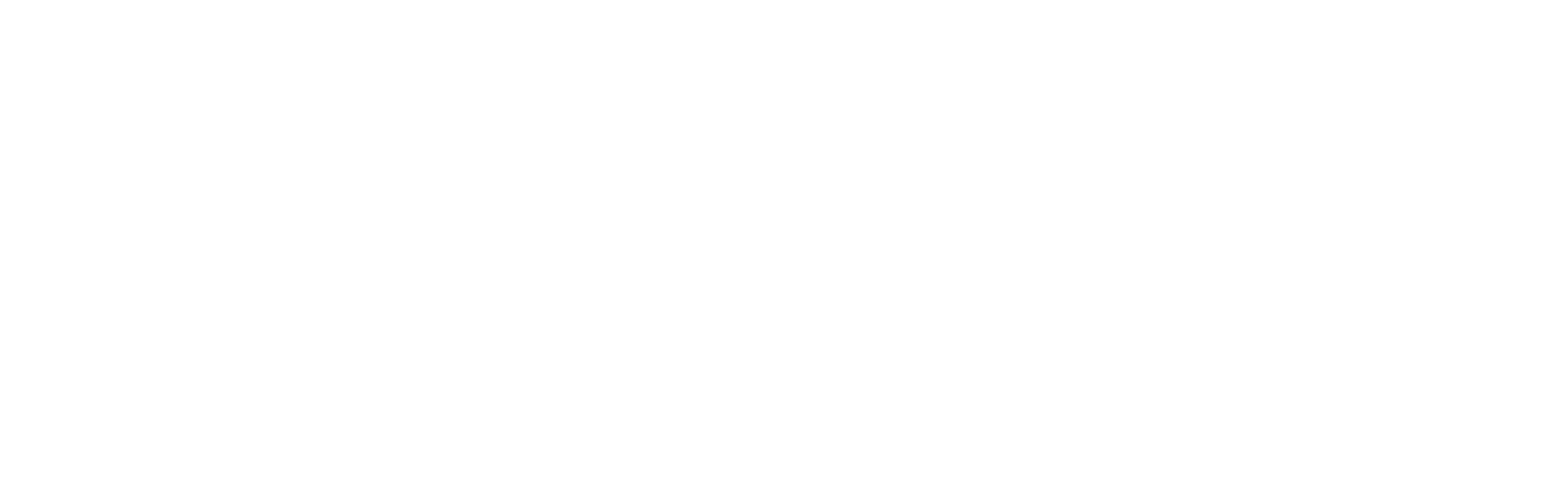
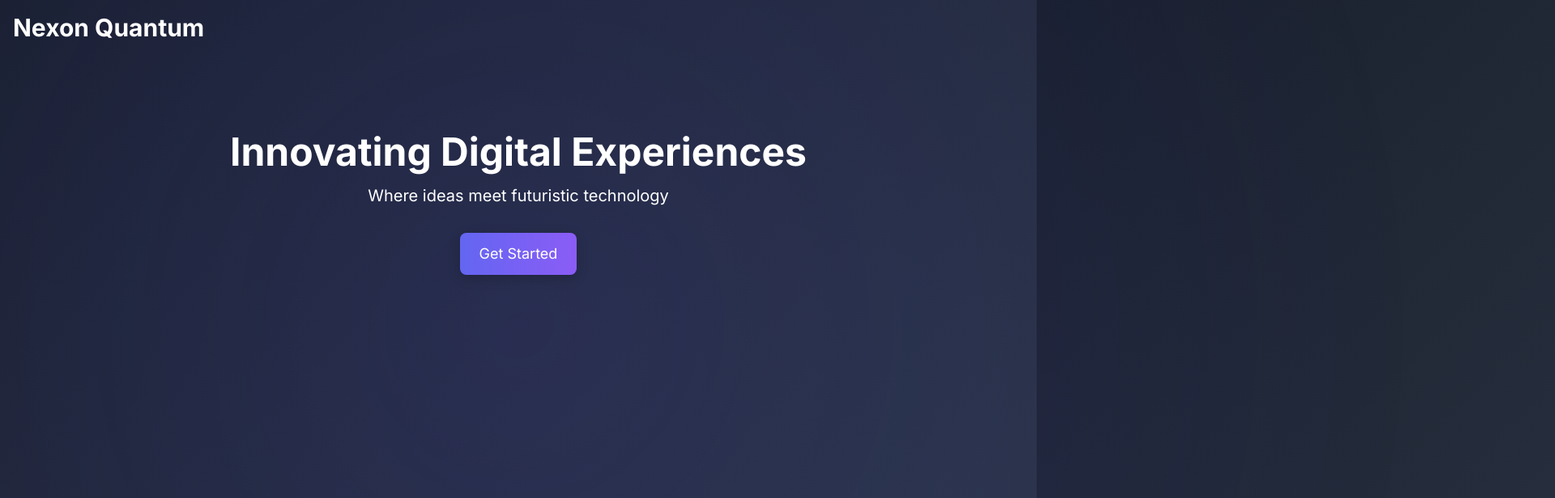
Before and after one commit to AthrvTech/Nexon-Quantum0, a plain HTML site: page index.html in a window 1280 px wide. Shown: the top 616 px of the page at 81% size, 1920 px wide, since content can reach past the window. Drawn offline with nearby package versions, Linux system fonts and the light colour scheme.

Commit message:
Update index.html

```diff
--- a/index.html
+++ b/index.html
@@ -4,23 +4,25 @@
     <meta charset="UTF-8">
     <meta name="viewport" content="width=device-width, initial-scale=1.0">
     <title>Nexon Quantum - Innovating Digital Experiences</title>
+
     <!-- Tailwind CSS CDN for modern and responsive styling -->
     <script src="https://cdn.tailwindcss.com"></script>
+
+    <!-- Google Fonts: Inter -->
+    <link href="https://fonts.googleapis.com/css2?family=Inter:wght@400;600;700&display=swap" rel="stylesheet">
+
     <style>
-        /* Custom font for a sleek, professional look */
         body {
             font-family: "Inter", sans-serif;
-            overflow-x: hidden; /* Prevents horizontal scroll issues, especially with animations */
+            overflow-x: hidden;
         }
 
-        /* Custom gradient for the hero section background */
         .hero-gradient-bg {
-            background: linear-gradient(135deg, #1a202c 0%, #2d3748 100%); /* Dark, futuristic gradient */
-            position: relative; /* Needed for pseudo-element positioning */
-            overflow: hidden; /* Hides overflow from the background animation */
+            background: linear-gradient(135deg, #1a202c 0%, #2d3748 100%);
+            position: relative;
+            overflow: hidden;
         }
 
-        /* Subtle background animation for the hero section to add dynamism */
         .hero-gradient-bg::before {
             content: '';
             position: absolute;
@@ -28,66 +30,78 @@
             left: -50%;
             width: 200%;
             height: 200%;
-            /* Radial gradient for a glowing/pulsing effect */
             background: radial-gradient(circle at 50% 50%, rgba(79, 70, 229, 0.15) 0%, transparent 70%);
-            animation: pulse-bg 15s infinite alternate ease-in-out; /* Animation definition */
-            z-index: 0; /* Ensures it stays behind content */
+            animation: pulse-bg 15s infinite alternate ease-in-out;
+            z-index: 0;
         }
 
-        /* Keyframes for the hero background pulse animation */
         @keyframes pulse-bg {
             0% { transform: scale(1); opacity: 0.8; }
             50% { transform: scale(1.1); opacity: 1; }
             100% { transform: scale(1); opacity: 0.8; }
         }
 
-        /* Text animation for elements within the hero section */
         .animate-fade-in-up {
-            animation: fadeInUp 1s ease-out forwards; /* Apply fadeInUp animation */
-            opacity: 0; /* Start elements hidden */
+            animation: fadeInUp 1s ease-out forwards;
+            opacity: 0;
         }
 
-        /* Delays for sequential animation of hero text elements */
         .animate-fade-in-up.delay-1 { animation-delay: 0.3s; }
         .animate-fade-in-up.delay-2 { animation-delay: 0.6s; }
         .animate-fade-in-up.delay-3 { animation-delay: 0.9s; }
 
-        /* Keyframes for the fade-in-up text animation */
         @keyframes fadeInUp {
             from {
                 opacity: 0;
-                transform: translateY(20px); /* Start slightly below final position */
+                transform: translateY(20px);
             }
             to {
                 opacity: 1;
-                transform: translateY(0); /* End at final position */
+                transform: translateY(0);
             }
         }
 
-        /* Primary button styling with gradient and hover effects */
         .btn-primary {
-            background: linear-gradient(90deg, #6366f1 0%, #8b5cf6 100%); /* Indigo to purple gradient */
-            transition: all 0.3s ease; /* Smooth transition for all properties */
-            box-shadow: 0 4px 15px rgba(0, 0, 0, 0.2); /* Subtle shadow */
-        }
-        .btn-primary:hover {
-            background: linear-gradient(90deg, #8b5cf6 0%, #6366f1 100%); /* Reverse gradient on hover */
-            transform: translateY(-2px); /* Slight lift effect */
-            box-shadow: 0 8px 25px rgba(0, 0, 0, 0.3); /* Enhanced shadow on hover */
+            background: linear-gradient(90deg, #6366f1 0%, #8b5cf6 100%);
+            transition: all 0.3s ease;
+            box-shadow: 0 4px 15px rgba(0, 0, 0, 0.2);
         }
 
-        /* Service card styling with hover effects */
-        .service-card {
-            transition: all 0.3s ease; /* Smooth transition for all properties */
-            border: 1px solid transparent; /* Transparent border for hover effect */
-        }
-        .service-card:hover {
-            transform: translateY(-5px); /* Slight lift effect on hover */
-            box-shadow: 0 10px 30px rgba(0, 0, 0, 0.3); /* Enhanced shadow on hover */
-            border-color: #6366f1; /* Indigo border on hover */
+        .btn-primary:hover {
+            background: linear-gradient(90deg, #8b5cf6 0%, #6366f1 100%);
+            transform: translateY(-2px);
+            box-shadow: 0 8px 25px rgba(0, 0, 0, 0.3);
         }
 
-        /* Mobile menu specific styles for slide-in/out effect */
+        .service-card {
+            transition: all 0.3s ease;
+            border: 1px solid transparent;
+        }
+
+        .service-card:hover {
+            transform: translateY(-5px);
+            box-shadow: 0 10px 30px rgba(0, 0, 0, 0.3);
+            border-color: #6366f1;
+        }
+
         .mobile-menu {
-            transition: transform 0.3s ease-in-out; /* Smooth slide transition */
-            transform: translateX(100%); /* Start of
+            transition: transform 0.3s ease-in-out;
+            transform: translateX(100%);
+        }
+    </style>
+</head>
+<body class="hero-gradient-bg min-h-screen text-white">
+    <header class="p-4 flex justify-between items-center">
+        <h1 class="text-3xl font-bold z-10">Nexon Quantum</h1>
+        <!-- You can add nav/menu icons here -->
+    </header>
+
+    <section class="text-center mt-24 z-10 relative">
+        <h2 class="text-5xl font-bold animate-fade-in-up delay-1">Innovating Digital Experiences</h2>
+        <p class="text-xl mt-4 animate-fade-in-up delay-2">Where ideas meet futuristic technology</p>
+        <button class="btn-primary mt-8 px-6 py-3 rounded-lg text-white text-lg animate-fade-in-up delay-3">
+            Get Started
+        </button>
+    </section>
+</body>
+</html>
```
